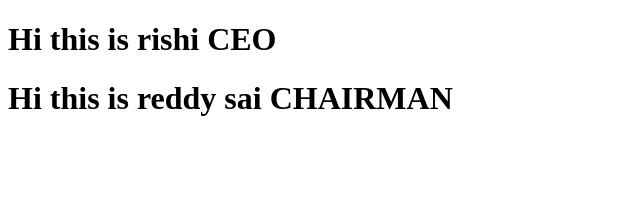
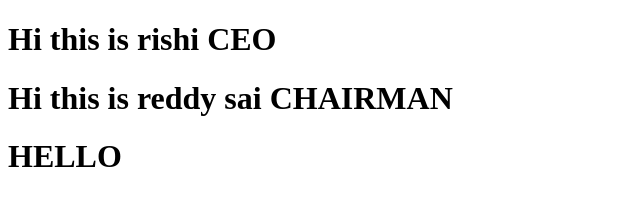
Before and after one commit to rohithg319/github, a plain HTML site: page index.html in a window 1280 px wide. Shown: the whole page, without its empty margins (0-640 px from the left). Drawn offline with Linux system fonts and the light colour scheme.

Commit message:
third commit

```diff
--- a/index.html
+++ b/index.html
@@ -8,5 +8,6 @@
 <body>
     <h1>Hi this is rishi CEO</h1>
     <h1>Hi this is reddy sai CHAIRMAN</h1>
+    <h1>HELLO</h1>
 </body>
 </html>
```
